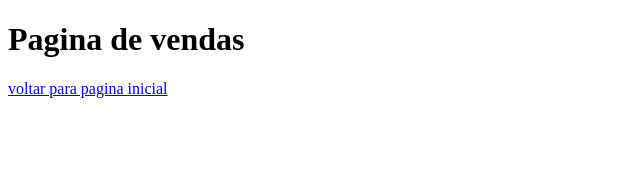
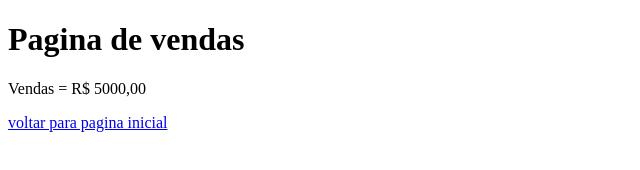
Before and after one commit to WesleyNun/githubtest, a plain HTML site: page vendas.html in a window 1280 px wide. Shown: the whole page, without its empty margins (0-640 px from the left). Drawn offline with Linux system fonts and the light colour scheme.

Commit message:
Acrecentado valor das vendas

```diff
--- a/vendas.html
+++ b/vendas.html
@@ -9,6 +9,7 @@
     <h1>
         Pagina de vendas
     </h1>
+    <p>Vendas = R$ 5000,00</p>
     <a href="index.html">voltar para pagina inicial</a>
 </body>
 </html>
```
Also changed, not shown: Index.html (+2 -3 lines).
